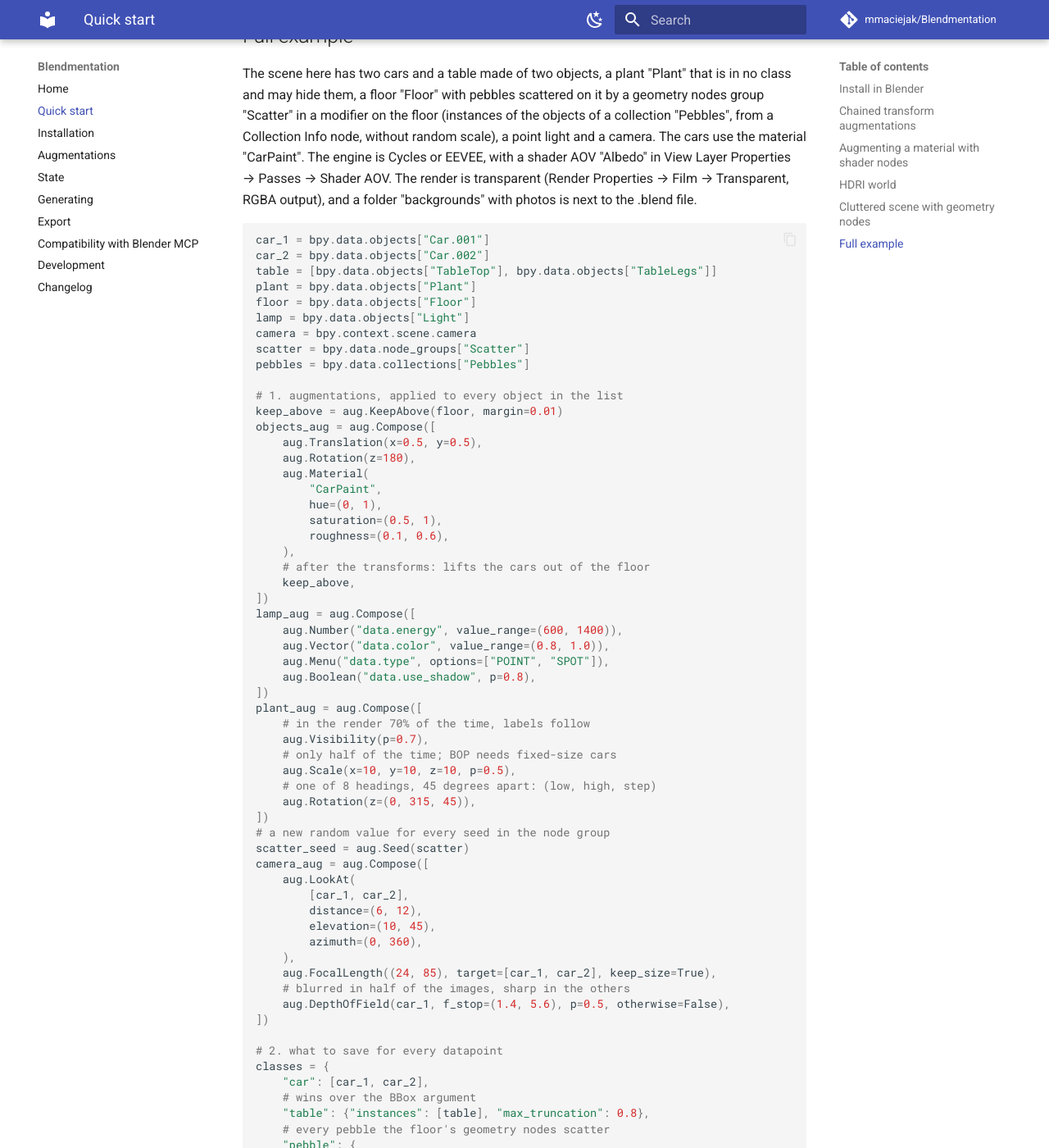
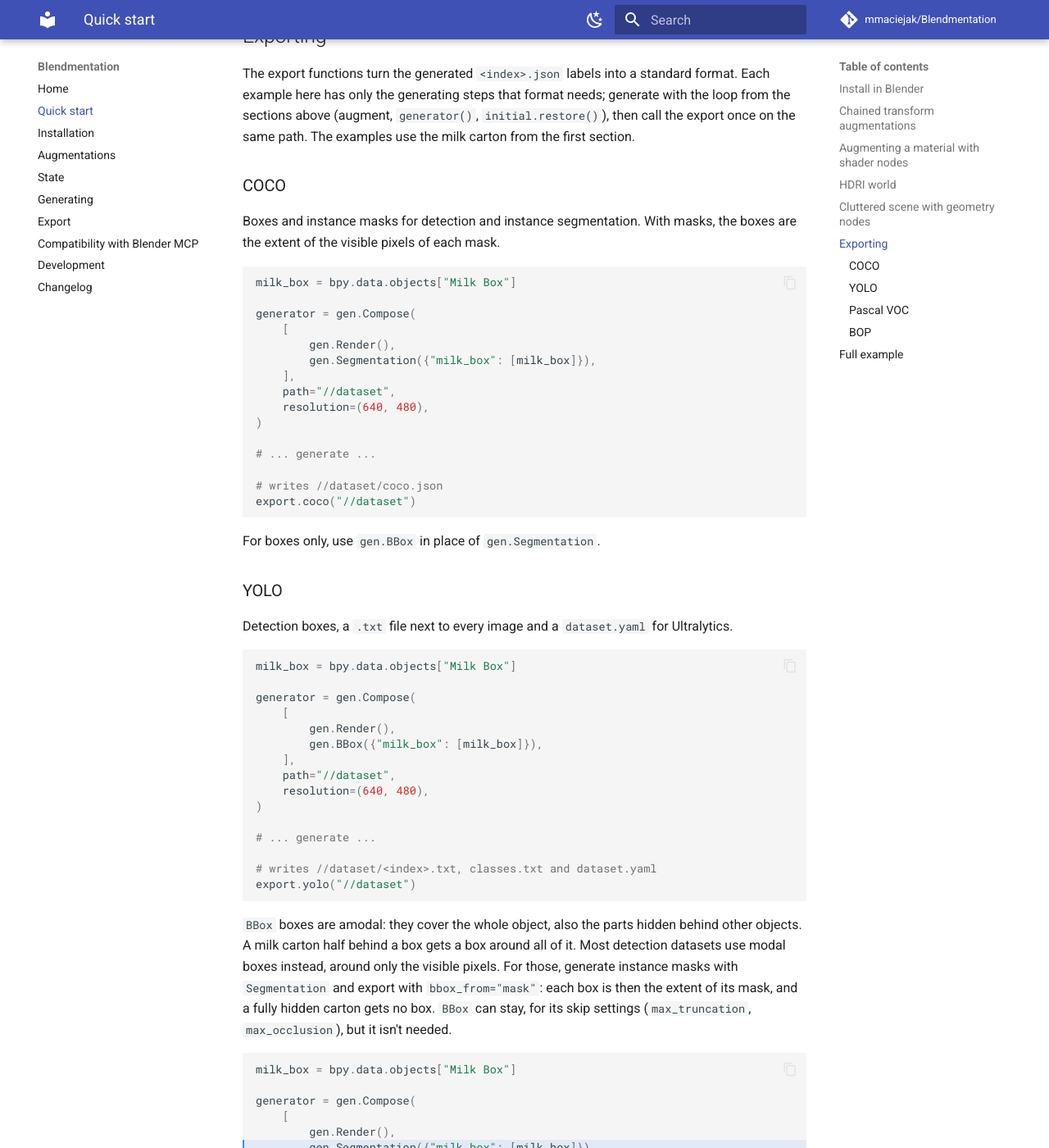
Before and after one commit to mmaciejak/Blendmentation, an MkDocs documentation site: the page built from docs/quick-start.md, in a window 1280 px wide and 1400 px high, scrolled down 11865 px. Shown: the whole window at 82% size. Built offline with MkDocs 1.6.1 and Material for MkDocs 9.7.7, drawn with Linux system fonts in a browser that asks for light colours; comment, search, counter and statistics services are not loaded; some of the changed text lies outside the part shown.

Commit message:
add export examples to the Quick start
Co-Authored-By: Claude Opus 5.5 <noreply@anthropic.com>

````diff
--- a/docs/quick-start.md
+++ b/docs/quick-start.md
@@ -469,6 +469,140 @@ for _ in range(100):
 
 ![Three SegmentationImage previews with the milk carton masks drawn](images/scatter-segmentation.jpg){ .full-width }
 
+## Exporting
+
+The export functions turn the generated `<index>.json` labels into a standard format.
+Each example here has only the generating steps that format needs; generate with the loop
+from the sections above (augment, `generator()`, `initial.restore()`), then call the
+export once on the same path. The examples use the milk carton from the first section.
+
+### COCO
+
+Boxes and instance masks for detection and instance segmentation. With masks, the boxes
+are the extent of the visible pixels of each mask.
+
+```python
+milk_box = bpy.data.objects["Milk Box"]
+
+generator = gen.Compose(
+    [
+        gen.Render(),
+        gen.Segmentation({"milk_box": [milk_box]}),
+    ],
+    path="//dataset",
+    resolution=(640, 480),
+)
+
+# ... generate ...
+
+# writes //dataset/coco.json
+export.coco("//dataset")
+```
+
+For boxes only, use `gen.BBox` in place of `gen.Segmentation`.
+
+### YOLO
+
+Detection boxes, a `.txt` file next to every image and a `dataset.yaml` for Ultralytics.
+
+```python
+milk_box = bpy.data.objects["Milk Box"]
+
+generator = gen.Compose(
+    [
+        gen.Render(),
+        gen.BBox({"milk_box": [milk_box]}),
+    ],
+    path="//dataset",
+    resolution=(640, 480),
+)
+
+# ... generate ...
+
+# writes //dataset/<index>.txt, classes.txt and dataset.yaml
+export.yolo("//dataset")
+```
+
+`BBox` boxes are amodal: they cover the whole object, also the parts hidden behind other
+objects. A milk carton half behind a box gets a box around all of it. Most detection
+datasets use modal boxes instead, around only the visible pixels. For those, generate
+instance masks with `Segmentation` and export with `bbox_from="mask"`: each box is then
+the extent of its mask, and a fully hidden carton gets no box. `BBox` can stay, for its
+skip settings (`max_truncation`, `max_occlusion`), but it isn't needed.
+
+```python hl_lines="6 15"
+milk_box = bpy.data.objects["Milk Box"]
+
+generator = gen.Compose(
+    [
+        gen.Render(),
+        gen.Segmentation({"milk_box": [milk_box]}),
+    ],
+    path="//dataset",
+    resolution=(640, 480),
+)
+
+# ... generate ...
+
+# boxes of the visible pixels, from the masks
+export.yolo("//dataset", bbox_from="mask")
+```
+
+### Pascal VOC
+
+Detection boxes, one XML file per image.
+
+```python
+milk_box = bpy.data.objects["Milk Box"]
+
+generator = gen.Compose(
+    [
+        gen.Render(),
+        gen.BBox({"milk_box": [milk_box]}),
+    ],
+    path="//dataset",
+    resolution=(640, 480),
+)
+
+# ... generate ...
+
+# writes //dataset/Annotations/<index>.xml
+export.voc("//dataset")
+```
+
+For boxes of only the visible pixels, use `Segmentation` and `bbox_from="mask"` as in
+the second YOLO example.
+
+### BOP
+
+6D poses for pose estimation. It needs the pose of every instance and the camera's
+intrinsics, with a perspective camera. Every object of a class must keep the same mesh
+and scale, so no `Scale` augmentation on it.
+
+```python
+milk_box = bpy.data.objects["Milk Box"]
+
+generator = gen.Compose(
+    [
+        gen.Render(),
+        gen.Pose({"milk_box": [milk_box]}),
+        gen.CameraData(),
+    ],
+    path="//dataset",
+    resolution=(640, 480),
+)
+
+# ... generate ...
+
+# writes //dataset/bop/train_pbr/000000
+export.bop("//dataset")
+```
+
+For the masks and visible fractions, add
+`gen.Segmentation({"milk_box": [milk_box]}, full_masks=True)`; for depth images,
+`gen.Passes(["Depth"])` with Cycles or EEVEE. The 3D model of each class
+(`models/obj_<obj_id>.ply`, in mm) is not written; export it from Blender.
+
 ## Full example
 
 The scene here has two cars and a table made of two objects, a plant "Plant" that is in no
````
